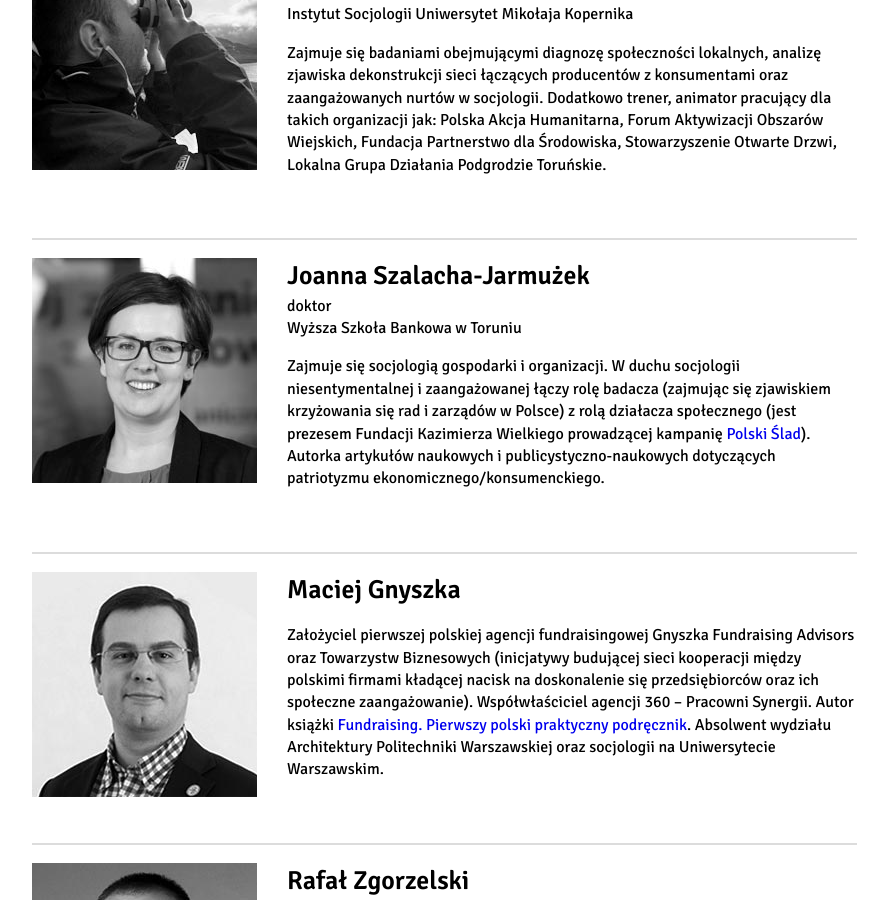
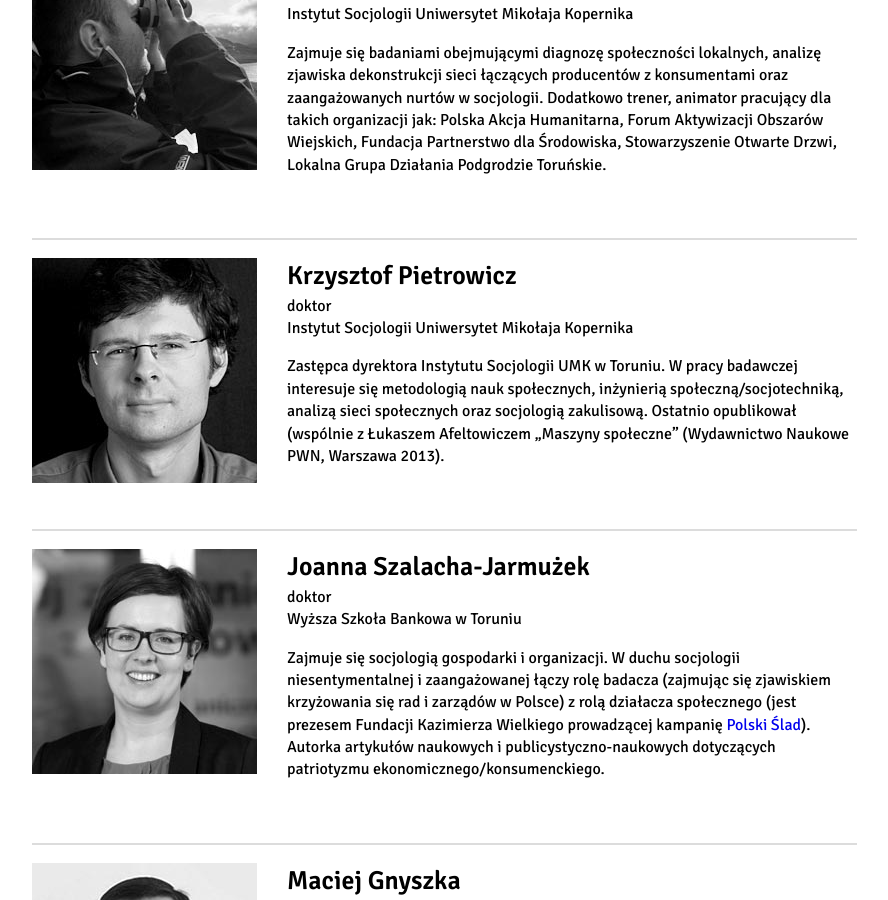
Before and after one commit to kooperatywa/spoleczna-gra-zespolowa, a Jekyll site: the page built from badacze.html, in a window 1280 px wide and 900 px high, scrolled down 988 px. Shown: the whole window, without its empty margins (118-1006 px from the left). Built offline with Jekyll 4.4.1, drawn with Linux system fonts in a browser that asks for light colours; nearby versions of some CDN libraries.

Commit message:
pietrowicz

```diff
--- a/_data/badacze.yml
+++ b/_data/badacze.yml
@@ -22,6 +22,14 @@
     Zajmuje się badaniami obejmującymi diagnozę społeczności lokalnych, analizę zjawiska dekonstrukcji sieci łączących producentów z konsumentami oraz zaangażowanych nurtów w socjologii. Dodatkowo trener, animator pracujący dla takich organizacji jak: Polska Akcja Humanitarna, Forum Aktywizacji Obszarów Wiejskich, Fundacja Partnerstwo dla Środowiska, Stowarzyszenie Otwarte Drzwi, Lokalna Grupa Działania Podgrodzie Toruńskie.
   fotka: goszczynski.jpg
 
+- nazwisko: Pietrowicz
+  imie: Krzysztof
+  stopien: doktor
+  afiliacja: Instytut Socjologii Uniwersytet Mikołaja Kopernika
+  bio: >
+    Zastępca dyrektora Instytutu Socjologii UMK w Toruniu. W pracy badawczej interesuje się metodologią nauk społecznych, inżynierią społeczną/socjotechniką, analizą sieci społecznych oraz socjologią zakulisową. Ostatnio opublikował (wspólnie z Łukaszem Afeltowiczem „Maszyny społeczne” (Wydawnictwo Naukowe PWN, Warszawa 2013).
+  fotka: pietrowicz.jpg
+
 - nazwisko: Szalacha-Jarmużek
   imie: Joanna
   stopien: doktor
```
Also changed, not shown: img/badacze/pietrowicz.jpg (added).
